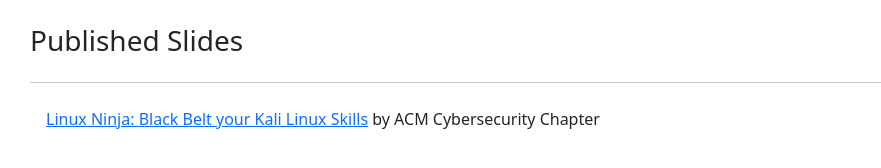
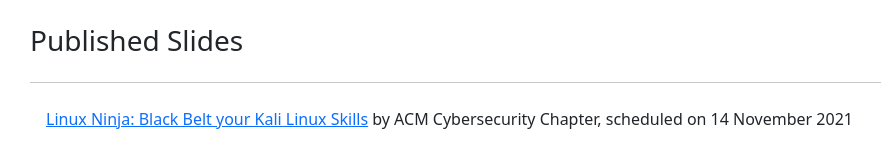
Before and after one commit to mehrankamal/slides-deck, a website: page src/index.pug in a window 1280 px wide. Shown: the whole page, without its empty margins (56-937 px from the left). Drawn offline with nearby package versions, Linux system fonts and the light colour scheme; files that its build step writes are made by us from their sources.

Commit message:
Add slides ideas and update readme

```diff
--- a/src/index.pug
+++ b/src/index.pug
@@ -7,4 +7,4 @@
     section.row
         .col
             ul.list-group
-                li.list-group-item.border-0 #[span #[a(href="slides/acm-cys-linux-ninja/index.html") Linux Ninja: Black Belt your Kali Linux Skills] by ACM Cybersecurity Chapter]
+                li.list-group-item.border-0 #[span #[a(href="slides/acm-cys-linux-ninja/index.html") Linux Ninja: Black Belt your Kali Linux Skills] by ACM Cybersecurity Chapter, scheduled on 14 November 2021]
```
Also changed, not shown: README.md.
